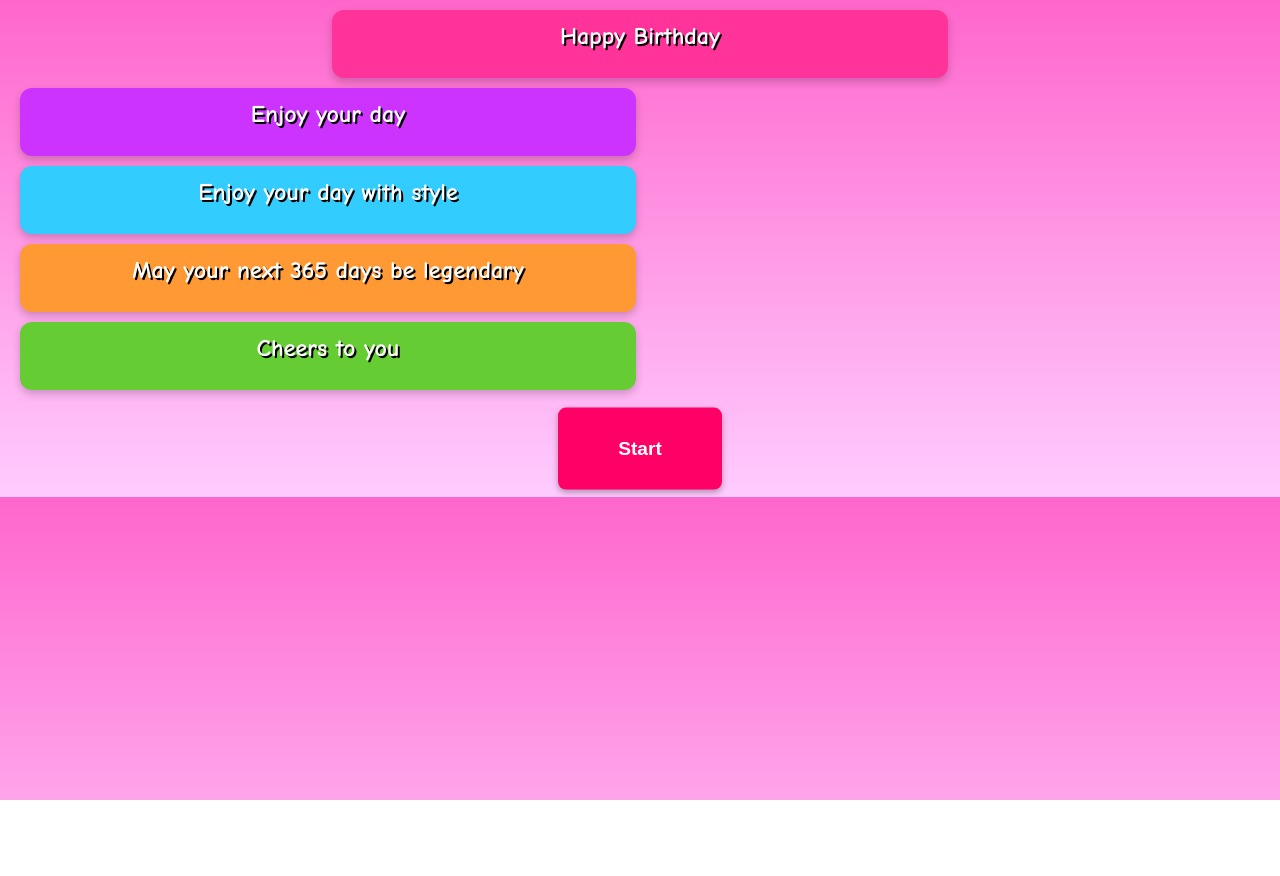
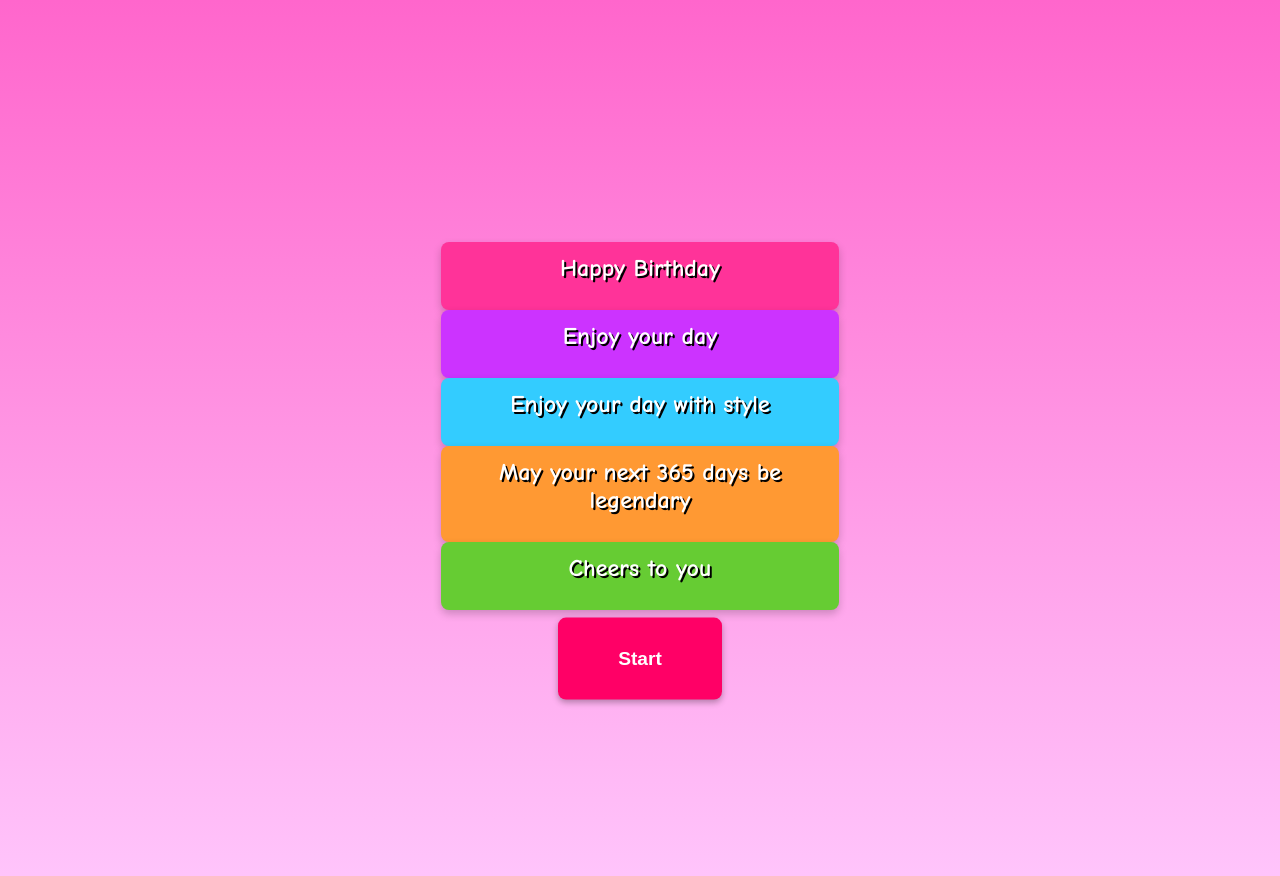
Before and after one commit to alej06omez/Juego-Web, a website: page public/home.html in a window 1280 px wide. Before the commit the page ends 800 px from the top, so only its background shows below. Drawn offline with Linux system fonts and the light colour scheme.

Commit message:
/styles: css

```diff
--- a/public/styles.css
+++ b/public/styles.css
@@ -2,8 +2,8 @@
 body {
   font-family: 'Comic Sans MS', cursive, sans-serif;
   background: linear-gradient(to bottom, #ff66cc, #ffccff);
-  margin: 0;
-  padding: 0;
+  margin: 15%;
+  padding: 50px;
   color: #fff;
   text-align: center;
 }
@@ -14,27 +14,28 @@ body {
 .birthday-container2,
 .birthday-container3,
 .birthday-container4 {
+  margin-top: 20px;
   margin: 10px auto;
   padding: 20px;
   width: 45%;
-  border-radius: 12px;
+  border-radius: 8px;
   box-shadow: 0 4px 8px rgba(0,0,0,0.2);
 }
 
 .birthday-container0{
-    margin: 10px auto;
+    margin: 0 auto;
 }
 .birthday-container1{
-    margin-left: 20px;
+    margin: 0 auto;
 }
 .birthday-container2{
-    margin-left: 20px;
+    margin: 0 auto;
 }
 .birthday-container3{
-    margin-left: 20px;
+    margin: 0 auto;
 }
 .birthday-container4{
-    margin-left: 20px;
+    margin: 0 auto;
 }
 
 /* Colores distintos para cada bloque */
```
